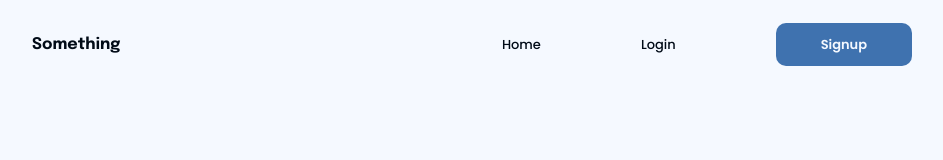
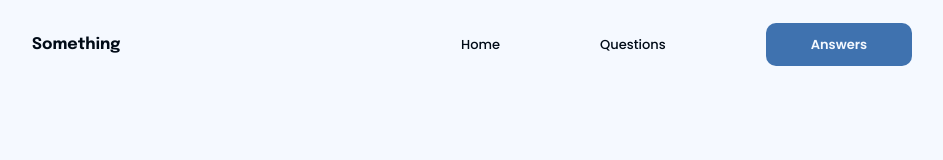
Before and after one commit to KaiPereira/sat-app, a Next.js app: page / in a window 1280 px wide. Shown: the top 160 px of the page, without its empty margins (168-1111 px from the left). Built offline with nearby package versions, Linux system fonts and the light colour scheme.

Commit message:
added some touches

```diff
--- a/components/Layout/Header.jsx
+++ b/components/Layout/Header.jsx
@@ -5,15 +5,17 @@ import classes from "./Header.module.scss";
 const Header = () => {
    return (
       <nav className={classes.header}>
-         <h5 className={classes.brand}>Something</h5>
+         <Link href="/">
+            <h5 className={classes.brand}>Something</h5>
+         </Link>
          <div className={classes.linksDiv}>
             <Link className={classes.link} href="/">
                Home
             </Link>
-            <Link className={classes.link} href="/">
-               Login
+            <Link className={classes.link} href="/question/0">
+               Questions
             </Link>
-            <Button link="/" text="Signup" />
+            <Button link="/results" text="Answers" />
          </div>
       </nav>
    );
--- a/components/Results/ResultsMain.module.scss
+++ b/components/Results/ResultsMain.module.scss
@@ -42,3 +42,6 @@
         }
     }
 }
+.noAnswersText {
+    font-size: 13px;
+}
```
Also changed, not shown: components/Results/ResultsMain.js (+16 -1 lines).
